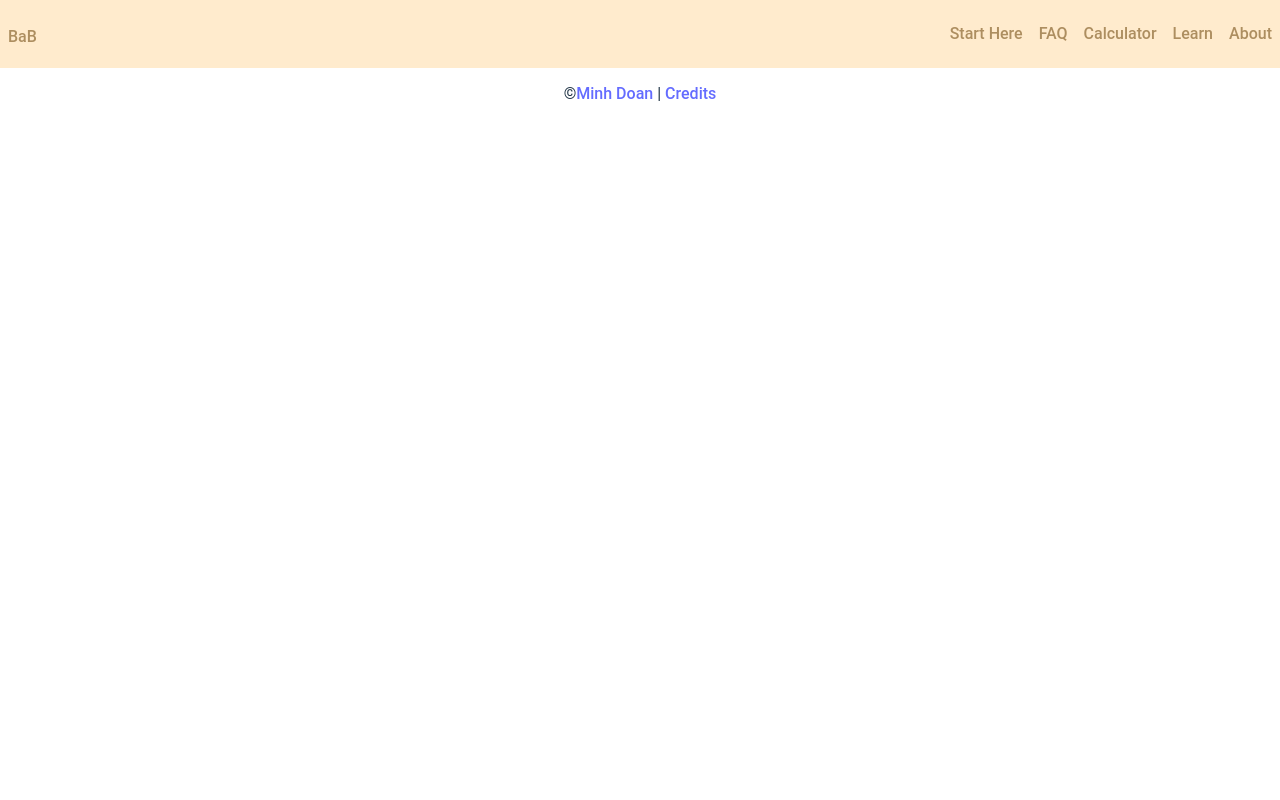
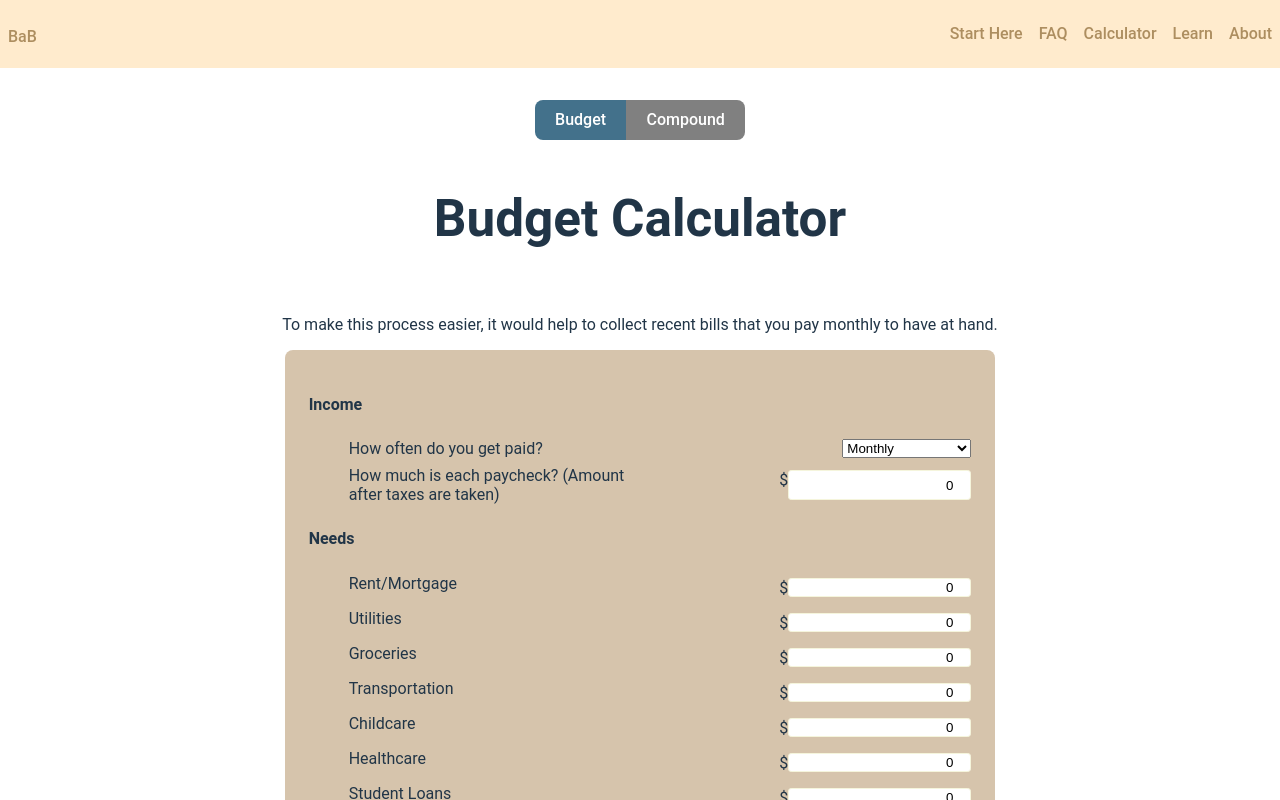
Before and after one commit to doanaminh/build-a-budget, a React (Vite) app in the folder client/: page /calculator in a window 1280 px wide. Shown: the top 800 px of the page. Built offline with nearby package versions, Linux system fonts and the light colour scheme; a web font is replaced by a local one.

Commit message:
created a new page for calculator

```diff
--- a/client/src/App.css
+++ b/client/src/App.css
@@ -47,37 +47,60 @@ PAGES
 =======================================================
 */
 /*
-|| BUDGET CALCULATOR ==================================
+|| CALCULATOR ==================================
 */
-.BudgetCalculator {
+.Calculator {
   padding: 2rem 0;
   display: flex;
   flex-direction: column;
   align-items: center;
 }
-.BudgetCalculator form {
+.Calculator h1 {
+  text-align: center;
+}
+.Calculator form {
   background-color: #d6c4ac;
   padding: 1.5rem;
   border-top-left-radius: .5rem;
   border-top-right-radius: .5rem;
 }
-.BudgetCalculator ul {
+.Calculator ul {
   list-style: none;
 }
-.BudgetCalculator div, .BudgetCalculator li {
+.Calculator div, .Calculator li {
   display: flex;
   justify-content: space-between;
   padding: 0.25rem 0;
 }
-.BudgetCalculator label {
+.Calculator label {
   width: 50%;
 }
-.BudgetCalculator input {
+.Calculator input {
   text-align: end;
   border: beige solid 1px;
   border-radius: .2rem;
 }
-
+.slider {
+  display: flex;
+}
+.slider button {
+  color: white;
+  background-color: grey;
+}
+.sliderButton1 {
+  border-top-right-radius: 0;
+  border-bottom-right-radius: 0;
+}
+.sliderButton2 {
+  border-top-left-radius: 0;
+  border-bottom-left-radius: 0;
+}
+.on {
+  background-color: #43718b !important;
+}
+.Budget, .Compound {
+  padding-top: 0;
+}
 /*
 || GLOSSARY ===========================================
 */
--- a/client/src/App.tsx
+++ b/client/src/App.tsx
@@ -10,8 +10,7 @@ import Footer from './components/Footer';
 // Importing pages
 import Home from './pages/Home';
 import Credits from './pages/Credits';
-import BudgetCalculator from './pages/BudgetCalculator';
-import CompoundCalculator from './pages/CompoundCalculator';
+import Calculator from './pages/Calculator';
 import Glossary from './pages/Glossary';
 import Learn from './pages/learn/Learn';
 import LearnBudget from './pages/learn/Learn-Budget';
@@ -33,8 +32,7 @@ export default function App() {
           <Routes>
             <Route path="/" element={<Home />} />
             <Route path="/credits" element={<Credits />} />
-            <Route path='/budget-calculator' element={<BudgetCalculator />} />
-            <Route path='/compound-calculator' element={<CompoundCalculator />} />
+            <Route path='/calculator' element={<Calculator />} />
             <Route path='/glossary' element={<Glossary />} />
             <Route path='/learn' element={<Learn />} />
             <Route path='/learn-budget' element={<LearnBudget />} />
--- a/client/src/components/CalculatorSlider.css
+++ b/client/src/components/CalculatorSlider.css
@@ -0,0 +1,20 @@
+.slider {
+    display: flex;
+    padding: 0;
+    margin: 0;
+}
+.slider button {
+    color: white;
+    background-color: grey;
+}
+.sliderButton1 {
+    border-top-right-radius: 0;
+    border-bottom-right-radius: 0;
+}
+.sliderButton2 {
+    border-top-left-radius: 0;
+    border-bottom-left-radius: 0;
+}
+.on {
+    background-color: #43718b !important;
+}
--- a/client/src/components/Navbar.tsx
+++ b/client/src/components/Navbar.tsx
@@ -6,9 +6,9 @@ export default function () {
             <div className='Navbar'>
                 <h2><a href="/">BaB</a></h2>
                 <ul>
-                    <li><a href="/budget-calculator">Start Here</a></li>
+                    <li><a href="/calculator">Start Here</a></li>
                     <li><a href="">FAQ</a></li>
-                    <li><a href="/budget-calculator">Calculator</a></li>
+                    <li><a href="/calculator">Calculator</a></li>
                     <li><a href="/learn">Learn</a></li>
                     <li><a href="/about">About</a></li>
                 </ul>
--- a/client/src/index.css
+++ b/client/src/index.css
@@ -53,10 +53,10 @@ button {
 button:hover {
   border-color: burlywood;
 }
-button:focus,
+/* button:focus,
 button:focus-visible {
   outline: 4px auto -webkit-focus-ring-color;
-}
+} */
 
 @media (prefers-color-scheme: light) {
   :root {
--- a/client/src/pages/BudgetCalculator.tsx
+++ b/client/src/pages/BudgetCalculator.tsx
@@ -1,15 +1,13 @@
 import { useState, useEffect } from 'react';
 import Button from "../components/Button";
 import Modal from '../components/Modal';
-import CalculatorSlider from '../components/Calculator-Slider';
 
 
 export default function() {
 
     const [modalOpen, setModalOpen] = useState(false);
 
-    // CREATING AN OBJECT FROM LOCALSTORAGE IF USER HAS USED SITE BEFORE
-    let userBudget = JSON.parse(localStorage.getItem('userBudget')) || {
+    const defaultBudget = {
         // INCOME
         checkFrequency: 1,
         checkAmount: 0,
@@ -57,7 +55,10 @@ export default function() {
        // getRemainder() {
        //     return (this.getIncome() - (this.getNeeds() + this.getWants() + this.getSavings()));
        // },
-    };
+    }
+
+    // CREATING AN OBJECT FROM LOCALSTORAGE IF USER HAS USED SITE BEFORE
+    let userBudget = JSON.parse(localStorage.getItem('userBudget')) || defaultBudget;
 
     // CREATING A STATE VARIABLE TO HOLD ALL VALUES OF INPUT FIELDS
     const [budget, setBudget] = useState(userBudget);
@@ -96,15 +97,15 @@ export default function() {
 
     return (
         <>
-            <section className='BudgetCalculator'>
-                {/*  */}
-                <CalculatorSlider />
-                <h1>Calculate your budget!</h1>
+            <section className='Budget Calculator'>
+
+                <h1>Budget Calculator</h1>
                 <p>To make this process easier, it would help to collect recent bills that you pay monthly to have at hand.</p>
                 {/* FORM THAT WILL SUBMIT WITH ALL THE NUMBERS FOR A BUDGET */}
                 <form action="">
                     {/* INCOME */}
                     <section>
+                        <h4>Income</h4>
                         <ul>
                             <li>
                                 <label htmlFor="">How often do you get paid?</label>
@@ -375,8 +376,7 @@ export default function() {
                             width="10rem"
                             onClick={() => {
                                 setModalOpen(false);
-                                localStorage.clear();
-                                location.reload();
+                                setBudget(defaultBudget);
                             }}
                         >Clear</Button>
                         <div></div>
--- /dev/null
+++ b/client/src/pages/Calculator.tsx
@@ -0,0 +1,31 @@
+import {useState} from 'react';
+import BudgetCalculator from './BudgetCalculator';
+import CompoundCalculator from './CompoundCalculator';
+
+export default function () {
+    const [isOn, setIsOn] = useState([true, false]);
+
+    return (
+        <>
+            <section className='Calculator'>
+                {/* Toggle Slider to switch between calculators */}
+                <section className='slider'>
+                    <button
+                        className={`sliderButton1 ${isOn[0] ? 'on' : ''}`}
+                        onClick={() => setIsOn([true, false])}
+                    >Budget</button>
+                    <button
+                        className={`sliderButton2 ${isOn[1] ? 'on' : ''}`}
+                        onClick={() => setIsOn([false, true])}
+                    >Compound</button>
+                </section>
+                {isOn[0] &&
+                <BudgetCalculator />
+                }
+                {isOn[1] &&
+                <CompoundCalculator />
+                }
+            </section>
+        </>
+    )
+}
--- a/client/src/pages/CompoundCalculator.tsx
+++ b/client/src/pages/CompoundCalculator.tsx
@@ -49,7 +49,7 @@ export default function() {
 
     return (
         <>
-            <section className='CompoundCalculator'>
+            <section className='Compound Calculator'>
                 {/*  */}
                 <h1>Compound Interest Calculator</h1>
                 <p>To make this process easier, it would help to collect recent bills that you pay monthly to have at hand.</p>
```
Also changed, not shown: client/src/components/CalculatorSlider.tsx (+7 -4 lines). Lines whose indentation alone changed are shown as unchanged.
